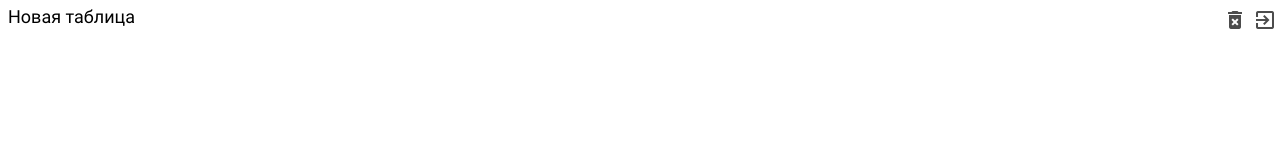
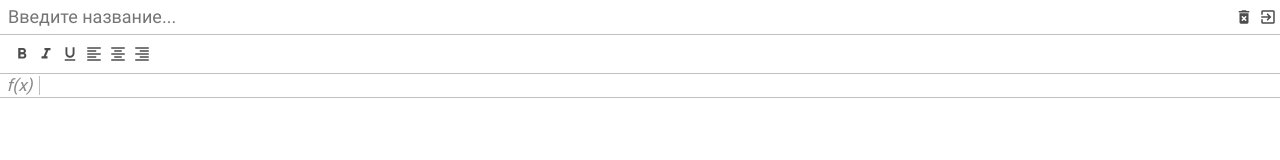
Before and after one commit to d00dde/excel-js, a website built with webpack: page src/index.html in a window 1280 px wide. Built offline with nearby package versions, Linux system fonts and the light colour scheme.

Commit message:
create header, toolbar and formula

```diff
--- a/src/index.html
+++ b/src/index.html
@@ -14,7 +14,7 @@
     <div id="app" class="container">
       <div class="excel">
         <div class="excel__header">
-          <input type="text" class="table-name-input" value="Новая таблица" />
+          <input type="text" class="table-name-input" placeholder="Введите название..." />
           <div class="table-controls">
             <div class="button">
               <span class="material-icons">
@@ -28,8 +28,43 @@
             </div>
           </div>
         </div>
-        <div class="excel__toolbar"></div>
-        <div class="excel__formula"></div>
+        <div class="excel__toolbar">
+          <div class="button">
+            <span class="material-icons">
+              format_bold
+            </span>
+          </div>
+          <div class="button">
+            <span class="material-icons">
+              format_italic
+            </span>
+          </div>
+          <div class="button">
+            <span class="material-icons">
+              format_underline
+            </span>
+          </div>
+          <div class="button">
+            <span class="material-icons">
+              format_align_left
+            </span>
+          </div>
+          <div class="button">
+            <span class="material-icons">
+              format_align_center
+            </span>
+          </div>
+          <div class="button">
+            <span class="material-icons">
+              format_align_right
+            </span>
+          </div>
+
+        </div>
+        <div class="excel__formula">
+          <div class="title">f(x)</div>
+          <div class="formula-input" contenteditable spellcheck="false"></div>
+        </div>
         <div class="excel__table"></div>
       </div>
     </div>
--- a/src/scss/_mixins.scss
+++ b/src/scss/_mixins.scss
@@ -1,11 +1,10 @@
 @mixin button($color: green) {
   height: 24px;
-
   min-width: 24px;
   padding: 3px;
   text-align: center;
   color: rgba(0, 0, 0, 0.7);
-  > i {
+  span {
     font-size: 18px;
   }
   &:active,
--- a/src/scss/_variables.scss
+++ b/src/scss/_variables.scss
@@ -1,2 +1,6 @@
 $header-height: 34px;
+$toolbar-height: 40px;
+$formula-height: 24px;
+$info-cell-width: 40px;
+
 $border-color: #c0c0c0;
--- a/src/scss/formula.scss
+++ b/src/scss/formula.scss
@@ -1,2 +1,28 @@
 @import 'variables';
 @import 'mixins';
+
+.excel__formula {
+	position: fixed;
+	top: $header-height + $toolbar-height;
+	left: 0;
+	right: 0;
+	height: $formula-height;
+	display: flex;
+	align-items: center;
+	border-bottom: 1px solid $border-color;
+	.title {
+		font-size: 17px;
+		text-align: center;
+		font-style: italic;
+		border-right: 1px solid $border-color;
+		min-width: $info-cell-width;
+	}
+	.formula-input {
+		width: 100%;
+		height: 100%;
+		font-size: 12px;
+		padding: 4px;
+		outline: none;
+		color: #000;
+	}
+}
--- a/src/scss/index.scss
+++ b/src/scss/index.scss
@@ -21,4 +21,5 @@ body {
 }
 .excel {
   position: relative;
+  color: #888;
 }
--- a/src/scss/toolbar.scss
+++ b/src/scss/toolbar.scss
@@ -1,2 +1,17 @@
 @import 'variables';
 @import 'mixins';
+
+.excel__toolbar{
+	position: fixed;
+	top: $header-height;
+	left: 0;
+	right: 0;
+	height: $toolbar-height;
+	border-top: 1px solid $border-color;
+	border-bottom: 1px solid $border-color;
+	padding: 7px 10px;
+	display: flex;
+	.button {
+		@include button();
+	}
+}
```
